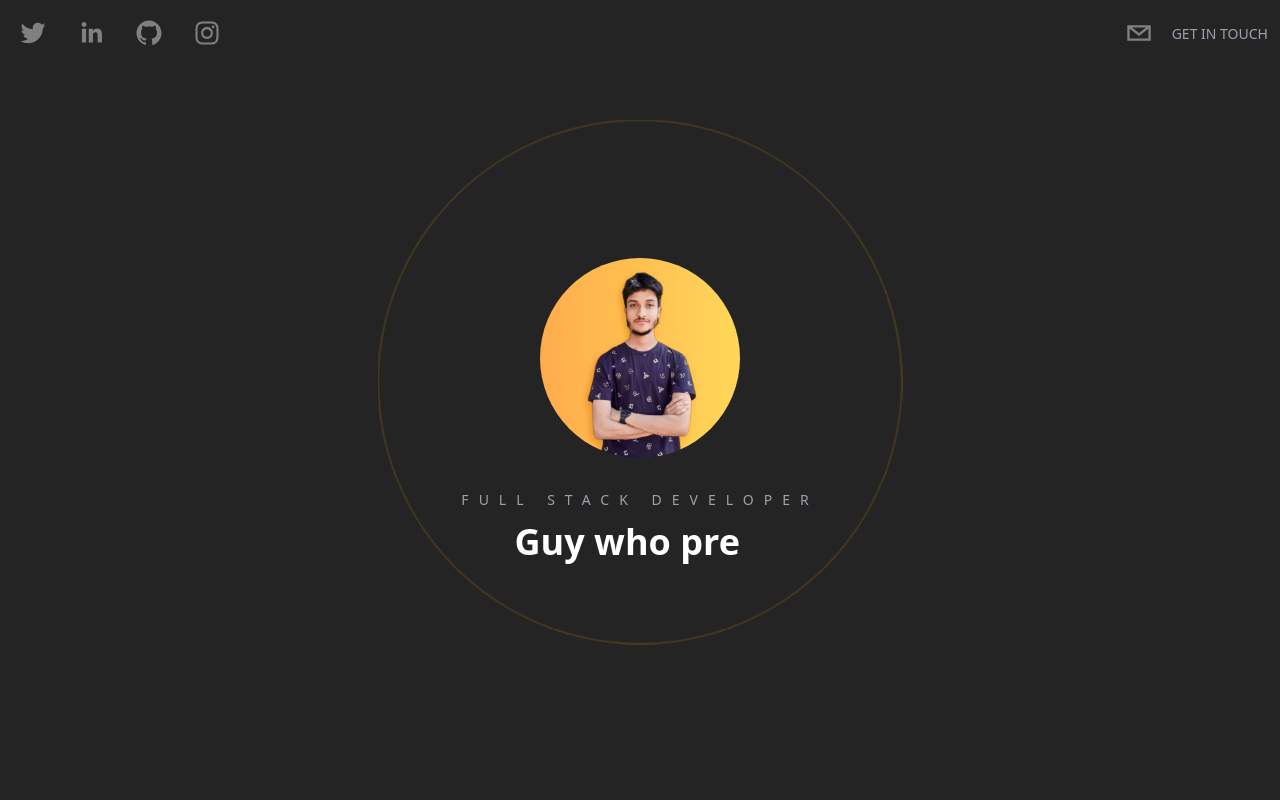
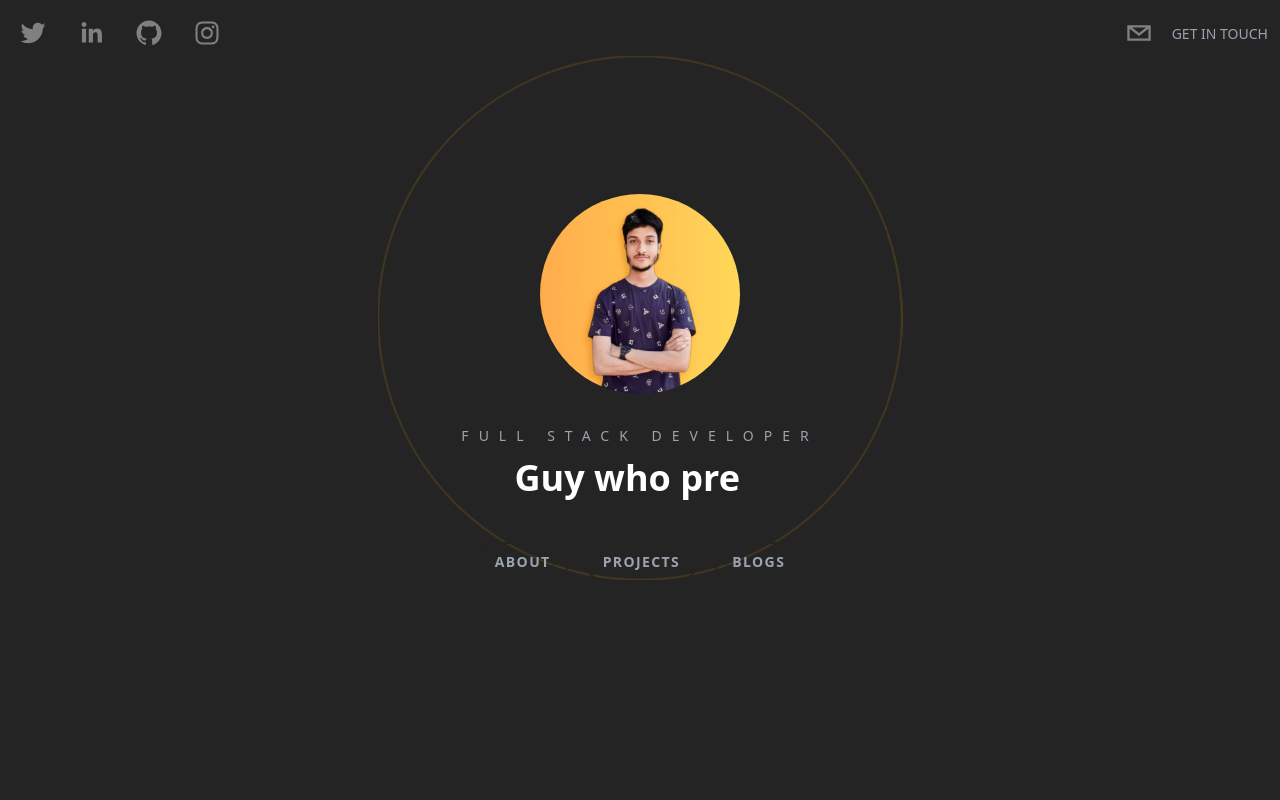
Before and after one commit to rwiteshbera/Portfolio, a Next.js app: page / in a window 1280 px wide. Shown: the top 800 px of the page. Built offline with nearby package versions, Linux system fonts and the light colour scheme.

Commit message:
added hero button

```diff
--- a/src/pages/components/Header.tsx
+++ b/src/pages/components/Header.tsx
@@ -20,9 +20,8 @@ export default function Header({}: Props) {
           scale: 1,
         }}
         transition={{
-          duration: 1.5
+          duration: 1.5,
         }}
-
         className="flex flex-row justify-start m-2 gap-2"
       >
         {/* Social Icon  */}
@@ -64,18 +63,17 @@ export default function Header({}: Props) {
           scale: 1,
         }}
         transition={{
-        duration: 1.5
+          duration: 1.5,
         }}
-
-      className="flex flex-row items-center text-gray-300 cursor-pointer">
-        <Link href="mailto:rwiteshbera@gmail.com" legacyBehavior>
+        className="flex flex-row items-center text-gray-300 cursor-pointer"
+      >
         <SocialIcon
           className="cursor-pointer"
           network="email"
           fgColor="gray"
           bgColor="transparent"
+          url="mailto:rwiteshbera@gmail.com"
         />
-        </Link>
         <Link href="mailto:rwiteshbera@gmail.com">
           <p className="uppercase hidden md:inline-flex text-sm text-gray-400 pl-2">
             Get in touch
--- a/src/pages/components/Hero.tsx
+++ b/src/pages/components/Hero.tsx
@@ -3,6 +3,7 @@ import React from "react";
 import { Cursor, useTypewriter } from "react-simple-typewriter";
 import BackgroundWave from "./BackgroundWave";
 import profilePicture from "../assets/profile.jpg";
+import Link from "next/link";
 type Props = {};
 
 function Hero({}: Props) {
@@ -16,8 +17,9 @@ function Hero({}: Props) {
     delaySpeed: 1500, // Millisecond
   });
   return (
-    <div className="h-screen w-screen flex flex-col space-y-8 items-center my-[20vh] text-center">
+    <div className="h-screen w-screen flex flex-col space-y-8 items-center my-[12vh] text-center">
       <BackgroundWave />
+      <Link href={"/"}>
       <Image
         src={profilePicture}
         alt="Profile Image"
@@ -25,12 +27,27 @@ function Hero({}: Props) {
         height={200}
         className="rounded-full relative mx-auto object-cover"
       />
+      </Link>
       <div>
-        <h2 className="text-sm uppercase text-gray-400 pb-3 tracking-[10px]">Full Stack Developer</h2>
-      <h1 className="font-sans font-semibold 2xl:text-5xl xl:text-4xl lg:text-4xl md:text-3xl sm:text-3xl text-3xl">
-        <span>{text}</span>
-        <Cursor cursorColor="white" cursorStyle="█" />
-      </h1>
+        <h2 className="text-sm uppercase text-gray-400 pb-3 tracking-[10px]">
+          Full Stack Developer
+        </h2>
+        <h1 className="font-sans font-semibold 2xl:text-5xl xl:text-4xl lg:text-4xl md:text-3xl sm:text-3xl text-3xl h-16">
+          <span>{text}</span>
+          <Cursor cursorColor="white" cursorStyle="█" />
+        </h1>
+
+        <div className="relative mt-3">
+          <Link href="#about">
+            <button className="heroButton">About</button>
+          </Link>
+          <Link href="#projects">
+            <button className="heroButton">Projects</button>
+          </Link>
+          <Link href="#blogs">
+            <button className="heroButton">Blogs</button>
+          </Link>
+        </div>
       </div>
     </div>
   );
--- a/src/styles/globals.css
+++ b/src/styles/globals.css
@@ -3,7 +3,14 @@
 @tailwind utilities;
 
 * {
-    margin: 0;
-    padding: 0;
-    box-sizing: border-box;
+  margin: 0;
+  padding: 0;
+  box-sizing: border-box;
 }
+
+@layer components {
+  .heroButton {
+    @apply py-2 px-4 m-2 text-gray-400 uppercase text-sm font-semibold cursor-pointer border-2 border-[rgb(36,36,36)] hover:border-gray-300 active:border-gray-300 rounded-full tracking-widest transition-all z-10
+        focus:border-[rgb(36,36,36)];
+  }
+}
```
Also changed, not shown: src/pages/assets/profile.jpg. Lines whose indentation alone changed are shown as unchanged.
